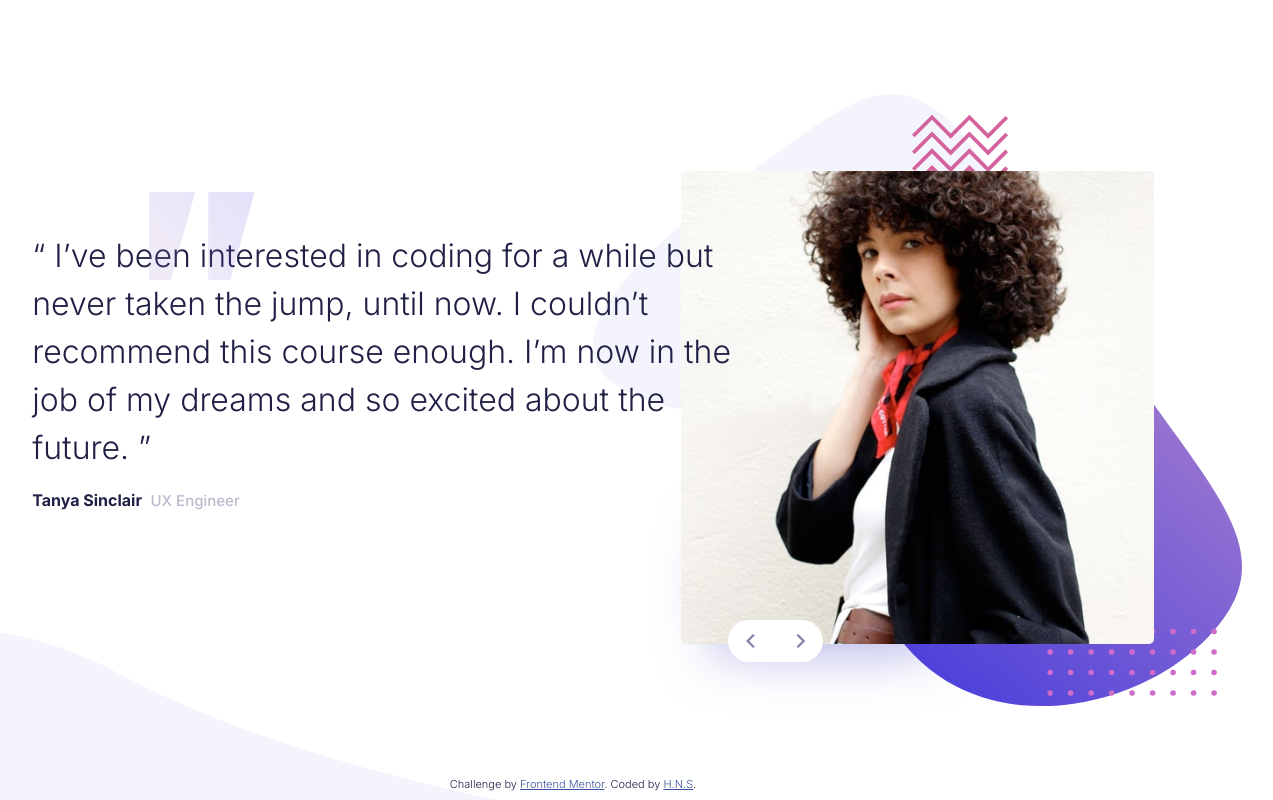
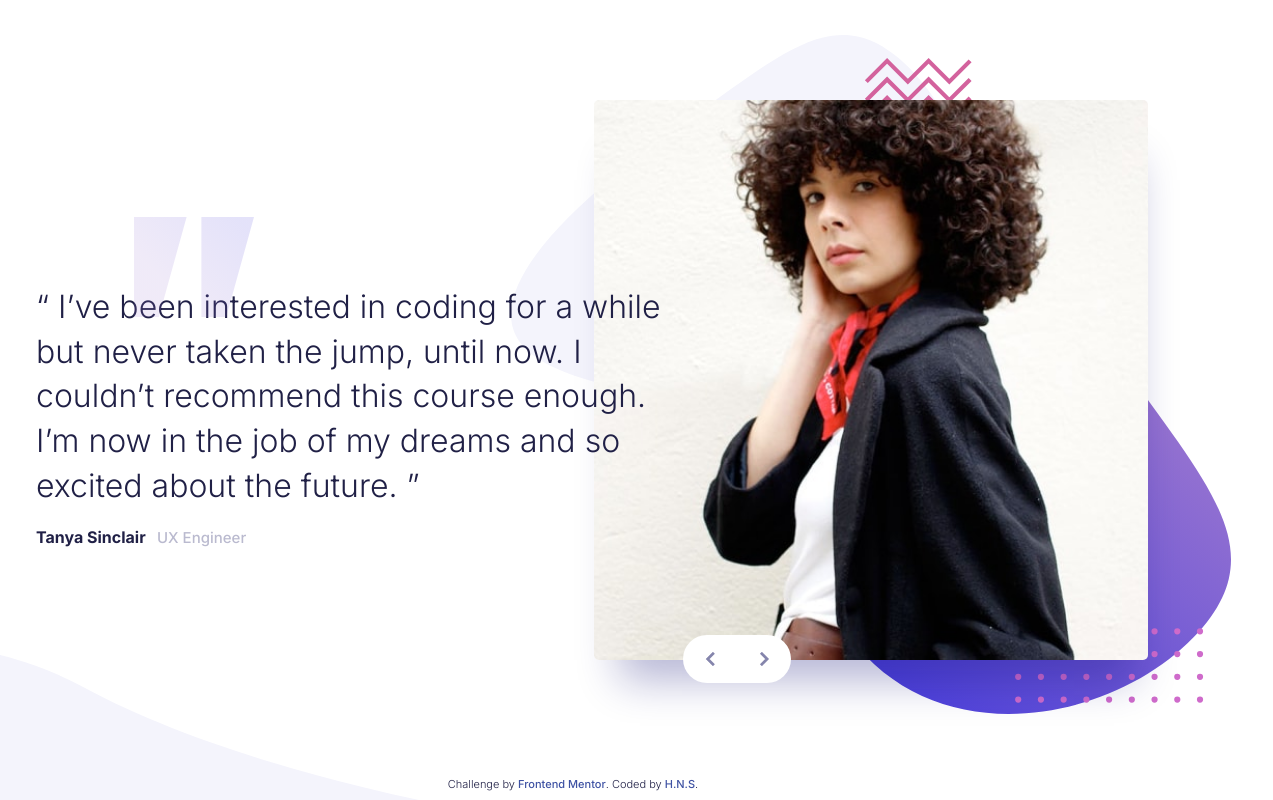
Before and after one commit to hns-dev/frontendMentor-bootcamp-testimonials-slider, a plain HTML site: page index.html in a window 1536 px wide. Shown: the whole page, without its empty margins (195-1468 px from the left). Drawn offline with Linux system fonts and the light colour scheme.

Commit message:
Recoded everything.

```diff
--- a/css/style.scss
+++ b/css/style.scss
@@ -25,131 +25,153 @@ body {
   font-family: $font-family, sans-serif;
   color: $dark-blue;
   font-weight: 300;
+  text-align: center;
   line-height: 1.5;
-  width: 100vw;
 }
 
 .social-proof {
   background: url("../images/pattern-curve.svg") no-repeat left bottom/80%;
+  min-height: 100vh;
+  position: relative;
+  // display: flex;
+  // flex-direction: column;
+  // justify-content: center;
+  // align-items: center;
 
   .container {
-    width: 95%;
+    width: 90%;
     max-width: 500px;
     margin: 0 auto;
+    display: flex;
+    flex-direction: column;
+    justify-content: center;
+    align-items: center;
+    padding: 2em 0;
   }
 
-  .profile {
-    background: url("../images/pattern-bg.svg") no-repeat center/contain;
+  .testimonial-imgs {
+    background: url("../images/pattern-bg.svg") no-repeat center center/ contain;
+    padding: 2.6em 2.3em 2.3em;
+    // padding: 20% 9%;
+    // flex: 370px;
+    // overflow: hidden;
     display: flex;
+    flex-direction: column;
     justify-content: center;
     align-items: center;
-    max-width: 345px;
-    height: 357px;
-    margin: 0 auto;
-    // margin-bottom: 3rem;
 
-    .profile-img {
-      // width: 78%;
-      max-width: 268px;
-      max-height: 261px;
-      margin: 0 auto;
+    .testimonial-imgs-inner {
+      width: 250px;
+      height: 249px;
+      margin: auto;
+      position: relative;
+      // max-height: 350px;
+      // overflow: hidden;
+
+      .imgs-container {
+        width: 100%;
+        height: 100%;
+        overflow: hidden;
         border-radius: 5px;
+        box-shadow: 6px 40px 40px -20px rgba(13, 13, 117, 0.3);
         position: relative;
 
-      &::after {
-        content: "";
+        img {
           position: absolute;
-        bottom: 0;
+          top: 0;
           left: 0;
-        box-shadow: 95px -54px 53px 61px rgba(97, 97, 206, 0.5);
-        width: 20%;
-        z-index: -1;
-      }
-
-      img {
-        border-radius: 5px;
           object-fit: contain;
-        object-position: center;
-        display: none;
-        height: 100%;
-        width: 100%;
+          margin: 0 auto;
+          opacity: 0;
         }
 
         .active-img {
-        display: block;
+          // transform: translateX(0);
+          opacity: 1;
+          transition: opacity 0.8s ease-in-out;
+        }
       }
 
       .slider-control {
         position: absolute;
-        top: 95%;
+        bottom: -8%;
         left: 50%;
         transform: translateX(-50%);
         background: white;
-        border-radius: 50px;
+        border-radius: 55px;
+        // padding: 0.1em 0;
         display: flex;
         justify-content: space-between;
         align-items: center;
-        // padding: 0.7rem 0;
-        width: 90px;
+        // width: 85px;
+        z-index: 100;
+        overflow: hidden;
+
+        svg {
+          width: 44px;
           height: 40px;
-        padding: 0 1rem;
-        // box-shadow: -50px 10px 20px rgba(97, 97, 206, 0.2);
-        // box-shadow: 1px 20px 21px 2px rgba(97, 97, 206, 0.2);
-        // box-shadow: 1px 24px 35px 20px rgba(97, 97, 206, 0.2);
-        z-index: 2;
+          cursor: pointer;
+          padding: 0.8em;
+          transition: 0.5s ease-in-out;
 
-        #prev,
-        #next {
-          // width: 14px;
-          height: 15px;
+          path {
+            stroke-width: 3.9;
           }
         }
       }
     }
   }
 
-.quote {
-  margin-top: 3rem;
+  // Quotes
+  .testimonial-quotes {
+    width: 100%;
+    min-height: 220px;
+    margin: 4em 0 2em;
+    position: relative;
+    // flex: 1;
 
-  .active-quote {
-    display: block;
+    figure {
+      position: absolute;
+      top: 0;
+      left: 0;
+      padding: 0 0.5em;
+      font-size: 18.5px;
+      opacity: 0;
+
+      p {
+        line-height: 1.4;
+        position: relative;
       }
-  figure {
-    position: relative;
-    text-align: center;
-    font-size: 19px;
-    padding: 1rem;
-    margin-bottom: 3.5rem;
-    display: none;
 
-    &::before {
+      p::before {
         content: "";
-      // width: 20%;
-      // height: 15%;
-      width: 100%;
-      height: 100%;
-      margin: 0 auto;
         position: absolute;
-      top: -4%;
+        top: -23%;
         left: 50%;
         transform: translateX(-50%);
-      background: url("../images/pattern-quotes.svg") no-repeat;
-      background-size: 17%;
-      background-position: center top;
+        width: 65px;
+        height: 65px;
+        background: url("../images/pattern-quotes.svg") no-repeat center/contain;
       }
 
       figcaption {
-      margin-top: 1rem;
         font-weight: 700;
         font-size: 16px;
+        margin-top: 1em;
 
         cite {
           display: block;
+          font-style: normal;
+          font-size: 15px;
           font-weight: 400;
-        font-size: 15px;
           color: $grayish-blue;
-        font-style: normal;
         }
+      }
+    }
+    .active-quote {
+      // transform: translateX(0);
+      opacity: 1;
+      transition: opacity 0.8s ease-in-out;
     }
   }
 }
@@ -158,117 +180,160 @@ body {
   font-size: 11px;
   text-align: center;
   padding-bottom: 0.5rem;
-}
-.attribution a {
-  color: hsl(228, 45%, 44%);
+  position: absolute;
+  bottom: 0;
+  left: 50%;
+  transform: translateX(-50%);
+  display: block;
+  width: 100%;
 }
 
-// Media queries
-@media (min-width: 520px) {
+.attribution a {
+  color: #3e52a3;
+  text-decoration: none;
+  font-weight: 400;
+}
+
+// Media Queries
+// @media (min-width: 500px) {
+//   .social-proof {
+//     .container {
+//       max-width: 750px;
+//       padding: 3em 3em;
+//     }
+
+//     .testimonial-imgs {
+//       padding: 4em 3em;
+//       // margin-bottom: 2em;
+//       max-height: 400px;
+
+//       .testimonial-imgs-inner {
+//         width: 100%;
+//         height: 100%;
+//       }
+
+//       .imgs-container {
+//         max-width: 340px;
+//         max-height: 340px;
+//       }
+//     }
+
+//     .testimonial-quotes {
+//       figure {
+//         padding: 0 3em;
+//       }
+//     }
+//   }
+// }
+
+@media (min-width: 1400px) {
   .social-proof {
-    background-size: 65%;
+    background-size: 40%;
+    .container {
+      width: 100%;
+      max-width: 1440px;
+      height: 100vh;
+      flex-direction: row-reverse;
+    }
+
+    .testimonial-imgs {
+      flex: 1;
+      height: 700px;
+      padding: 0;
+      margin: 0 auto 3em;
+      position: relative;
+      right: 62px;
+
+      .testimonial-imgs-inner {
+        width: 554px;
+        height: 560px;
+        margin: 0.7em auto 0;
+
+        .imgs-container {
+          height: 100%;
+          margin: 0 auto;
+
+          img {
+            max-width: 100%;
+            height: 100%;
+            object-fit: cover;
+            margin: 0;
+            // transform: translateX(200%);
+            opacity: 0;
+          }
+
+          .active-img {
+            // transform: translateX(0);
+            opacity: 1;
+            transition: opacity 0.8s ease-in-out;
           }
         }
 
-@media (min-width: 750px) {
-  .social-proof {
-    height: 100vh;
-    background-size: 60%;
-    padding-top: 3rem;
-  }
-}
+        .slider-control {
+          left: 16%;
+          bottom: -4%;
+          transform: unset;
+          // padding: 0.8em 1em;
 
-@media (min-width: 1240px) {
-  .social-proof {
-    height: 100vh;
-    padding: 0 1rem;
-    background-size: 45%;
+          svg {
+            width: 54px;
+            height: 48px;
+            cursor: pointer;
+            padding: 1em;
 
-    .container {
-      display: flex;
-      flex-direction: row-reverse;
-      justify-content: center;
-      align-items: center;
-      height: 100%;
-      max-width: 1350px;
-    }
+            // height: 13px;
+            // width: 13px;
+            // margin: 0.9em 1em;
 
-    .profile {
-      // width: 100%;
-      // height: 550px;
-      max-width: 649px;
-      height: 630px;
-
-      //   max-width: 630px;
-      // max-height: 572px;
-      // height: 70%;
-      flex: 1;
-      background-size: contain;
-      // overflow: visible;
-
-      .profile-img {
-        // height: 82%;
-        // width: 71%;
-        max-height: 513px;
-        max-width: 473px;
-        margin-top: 0.9rem;
-
-        .slider-control {
-          bottom: 1%;
-          left: 10%;
-          transform: unset;
-          width: 95px;
-          height: 42px;
-
-          #prev,
-          #next {
-            // width: 14px;
-            height: 14px;
-          }
-        }
-      }
-    }
-
-    .quote {
-      flex: 1;
-      margin: 0 -9rem 0 5rem;
-      padding: 0 0rem 0 3rem;
-
-      figure {
-        text-align: left;
-        // margin-left: 4rem;
-        padding: 0;
-
-        &::before {
-          top: -14%;
-          left: 24%;
-          background-size: 15%;
-        }
-
-        blockquote {
-          font-size: 32px;
-        }
-
-        figcaption {
-          cite {
-            display: unset;
-            margin-left: 0.3rem;
+            path {
+              stroke-width: 3.5;
             }
           }
         }
       }
     }
 
-  .attribution {
-    padding-top: 3.5rem;
-    padding-bottom: 0.5rem;
-    position: absolute;
-    bottom: 0;
+    .testimonial-quotes {
+      flex: 1;
+      height: 700px;
+      text-align: left;
+      position: relative;
+      left: 151px;
+      display: flex;
+      align-items: center;
+      overflow: hidden;
+
+      figure {
+        height: 100%;
+        font-size: 32px;
+        display: flex;
+        flex-direction: column;
+        justify-content: center;
+        padding: 0 1em;
+        // transform: translateX(-200%);
+        opacity: 0;
+
+        p::before {
+          top: -31%;
+          left: 15%;
+          width: 120px;
+          height: 104px;
+          transform: unset;
+        }
+
+        figcaption {
+          cite {
+            display: inline;
+            margin-left: 0.5em;
+          }
         }
       }
 
-@media (min-width: 1440px) {
-  .social-proof {
-    padding: 0 4rem;
+      .active-quote {
+        // transform: translateX(0);
+        opacity: 1;
+        transition: opacity 0.8s ease-in-out;
       }
     }
+  }
+}
--- a/index.html
+++ b/index.html
@@ -15,19 +15,23 @@
   <section class="social-proof">
 
     <div class="container">
-      <div class="profile">
-        <div class="profile-img">
-          <img src="images/image-tanya.jpg" alt="" class="profile-pic active-img">
-          <img src="images/image-john.jpg" alt="" class="profile-pic">
-
+      <!-- Testimonial Images -->
+      <div class="testimonial-imgs">
+        <div class="testimonial-imgs-inner">
+          <div class="imgs-container">
+            <img src="images/image-tanya.jpg" alt="" class="profile-pic active-img">
+            <img src="images/image-john.jpg" alt="" class="profile-pic">
+          </div>
+          <!-- Slider Control -->
           <div class="slider-control">
-            <svg id="prev" viewBox= "0 0 12 18" xmlns="http://www.w3.org/2000/svg" width="12" height="18"><path fill="none" stroke="#8585AC" stroke-width="3" d="M11 1L3 9l8 8"/></svg>
+            <svg id="prev"  viewBox= "0 0 12 18" xmlns="http://www.w3.org/2000/svg" width="12" height="18"><path fill="none" stroke="#8585AC" stroke-width="3" d="M11 1L3 9l8 8"/></svg>
             <svg id="next"  viewBox= "0 0 12 18" xmlns="http://www.w3.org/2000/svg" width="13" height="18"><path fill="none" stroke="#8585AC" stroke-width="3" d="M2 1l8 8-8 8"/></svg>
           </div>
         </div>
       </div>
 
-      <div class="quote">
+      <!-- Testimonial Quotes -->
+      <div class="testimonial-quotes">
         <figure class="quote-block active-quote">
           <blockquote>
               <p>“ I’ve been interested in coding for a while but never taken the jump, until now.
@@ -47,18 +51,14 @@
         </figure>
       </div>
 
-
+    </div>
 
     <div class="attribution">
       Challenge by <a href="https://www.frontendmentor.io?ref=challenge" target="_blank">Frontend Mentor</a>.
       Coded by <a href="https://twitter.com/hns_dev">H.N.S</a>.
     </div>
-  </div>
+
   </section>
-
-
-
-
 
   <script src="js/main.js"></script>
 </body>
--- a/js/main.js
+++ b/js/main.js
@@ -12,7 +12,7 @@ function nextSlide(){
     activeImg.classList.remove('active-img');
     activeQuote.classList.remove('active-quote');
 
-    if(activeImg.nextElementSibling && activeImg.nextElementSibling.classList.contains('profile-pic')){
+    if(activeImg.nextElementSibling){
         activeImg.nextElementSibling.classList.add('active-img');
     } else{
         profileImgs[0].classList.add('active-img');
```
Also changed, not shown: css/style.css, 1 other file. Lines whose indentation alone changed are shown as unchanged.
